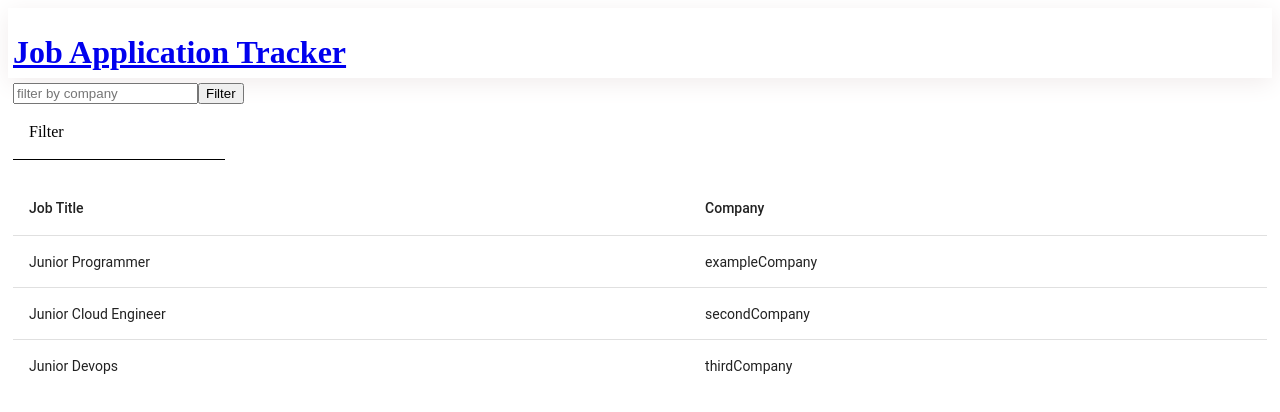
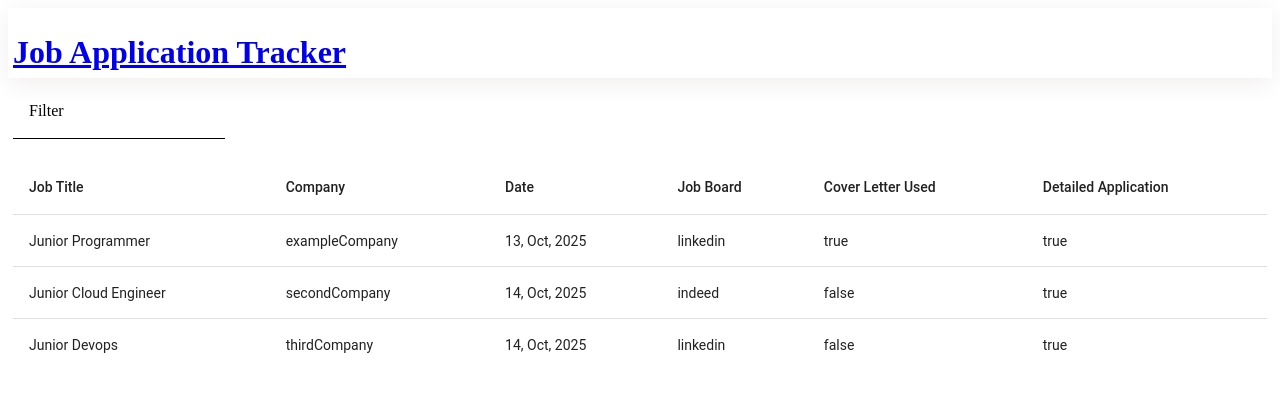
Before and after one commit to Jo53f/angular-jobApplicationTracker, an Angular app: page / in a window 1280 px wide. Shown: the top 412 px of the page. Built offline with nearby package versions, Linux system fonts and the light colour scheme.

Commit message:
reworked application.load()'s date formater and default application dates. Also added a working date column to table

```diff
--- a/src/app/home/home.html
+++ b/src/app/home/home.html
@@ -1,10 +1,3 @@
-<section>
-    <form>
-        <input type="text" placeholder="filter by company" #filter />
-        <button class="primary" type="button">Filter</button>
-    </form>
-</section>
-
 <section class="results">
     <mat-form-field>
         <mat-label>Filter</mat-label>
@@ -22,6 +15,26 @@
             <td mat-cell *matCellDef="let application">{{application.company}}</td>
         </ng-container>
 
+        <ng-container matColumnDef="date">
+            <th mat-header-cell *matHeaderCellDef disableClear>Date</th>
+            <td mat-cell *matCellDef="let application">{{application.date | date:'d, MMM, yyy'}}</td>
+        </ng-container>
+
+        <ng-container matColumnDef="job_board">
+            <th mat-header-cell *matHeaderCellDef>Job Board</th>
+            <td mat-cell *matCellDef="let application">{{application.job_board}}</td>
+        </ng-container>
+
+        <ng-container matColumnDef="coverLetter">
+            <th mat-header-cell *matHeaderCellDef>Cover Letter Used</th>
+            <td mat-cell *matCellDef="let application">{{application.coverLetter}}</td>
+        </ng-container>
+
+        <ng-container matColumnDef="detailedApplicationStage">
+            <th mat-header-cell *matHeaderCellDef>Detailed Application</th>
+            <td mat-cell *matCellDef="let application">{{application.detailedApplicationStage}}</td>
+        </ng-container>
+
         <tr mat-header-row *matHeaderRowDef="columnToDisplay"></tr>
         <tr mat-row *matRowDef="let row; columns: columnToDisplay;"></tr>
 
--- a/src/app/home/home.ts
+++ b/src/app/home/home.ts
@@ -4,27 +4,26 @@ import { LoadApplications } from '../load-applications';
 import { MatTableModule, MatTableDataSource } from '@angular/material/table';
 import { MatFormFieldModule } from '@angular/material/form-field';
 import {MatInputModule} from '@angular/material/input';
+import { DatePipe } from '@angular/common';
 
 
 
 @Component({
   selector: 'app-home',
-  imports: [MatTableModule, MatFormFieldModule, MatInputModule],
+  imports: [MatTableModule, MatFormFieldModule, MatInputModule, DatePipe],
   templateUrl: './home.html',
   styleUrl: './home.css'
 })
 export class Home {
   // jobApplicationList: JobApplicationInfo[] = [];
   applicationsLoader: LoadApplications = inject(LoadApplications);
-  columnToDisplay = ['job_title', 'company']
+  columnToDisplay = ['job_title', 'company', 'date', 'job_board', 'coverLetter', 'detailedApplicationStage']
   dataSource = new MatTableDataSource(
     this.applicationsLoader.load()
   );
 
   constructor(){
-    // this.jobApplicationList = this.applicationsLoader.load();
-    // this.applicationsLoader.save(this.jobApplicationList);
-    // this.dataSource = new MatTableDataSource(this.jobApplicationList);
+    this.applicationsLoader.save(this.dataSource.data);
   }
 
   applyFilter(event: Event){
--- a/src/app/load-applications.ts
+++ b/src/app/load-applications.ts
@@ -11,7 +11,7 @@ export class LoadApplications {
         {
           id: 0,
           job_title: "Junior Programmer",
-          date: new Date("13/10/2025"),
+          date: new Date("2025/10/13"),
           company: "exampleCompany",
           job_board: "linkedin",
           status: ApplicationStatus.Applied,
@@ -21,7 +21,7 @@ export class LoadApplications {
         {
           id: 1,
           job_title: "Junior Cloud Engineer",
-          date: new Date("14/10/2025"),
+          date: new Date("2025/10/14"),
           company: "secondCompany",
           job_board: "indeed",
           status: ApplicationStatus.Applied,
@@ -31,7 +31,7 @@ export class LoadApplications {
         {
           id: 2,
           job_title: "Junior Devops",
-          date: new Date("14/10/2025"),
+          date: new Date("2025/10/14"),
           company: "thirdCompany",
           job_board: "linkedin",
           status: ApplicationStatus.Applied,
@@ -46,11 +46,9 @@ export class LoadApplications {
     if (data.length === 0) {
       data = this.jobApplications
     } else {
-      data.forEach(data => ({
-        ...data,
-        date: new Date(data.date)
-      })
-      )
+      data.forEach(item => {
+        item.date = new Date(item.date);
+      });
     }
     return data;
   }
```
